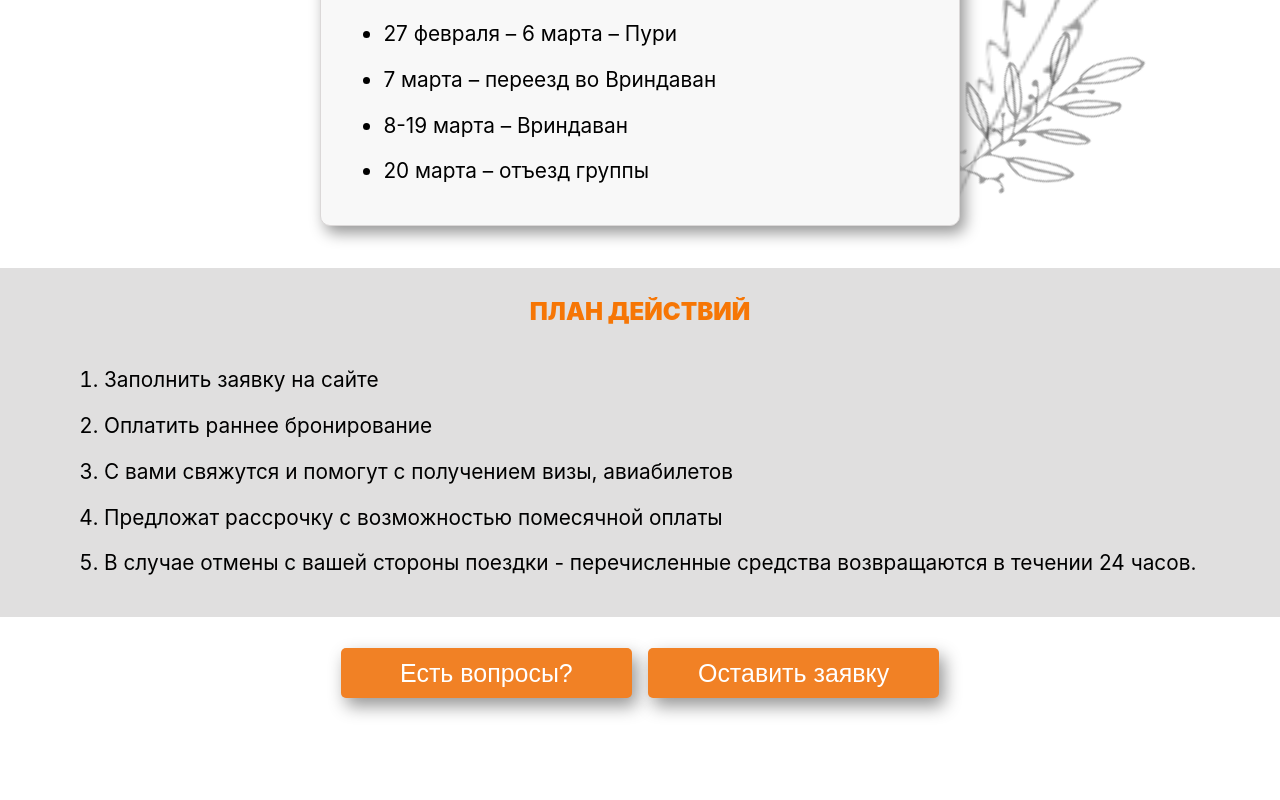
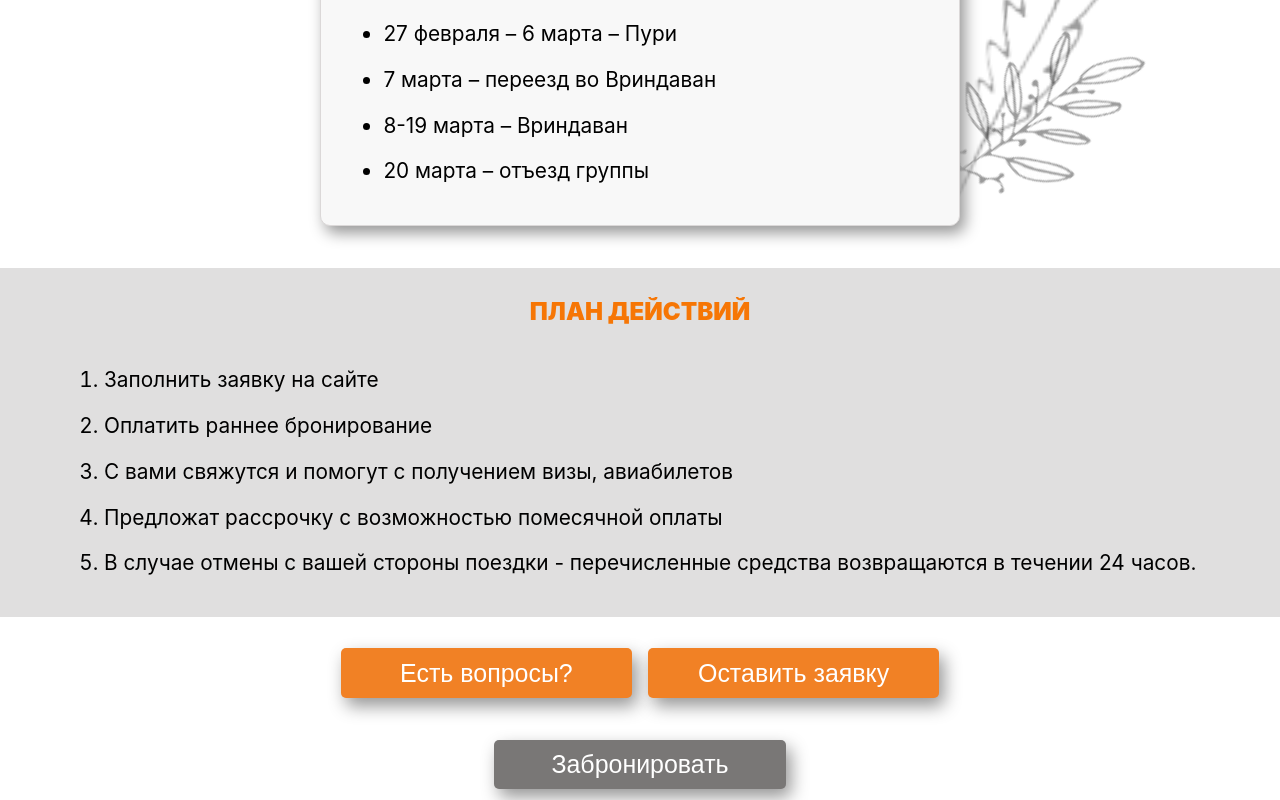
Before and after one commit to Lokteeva/India24, a React (Create React App) app: page / in a window 1280 px wide. Shown: the part 6708-7508 px from the top of the page. Before the commit the page ends 7437 px from the top, so only its background shows below. Built offline with nearby package versions, Linux system fonts and the light colour scheme.

Commit message:
бронь

```diff
--- a/src/App.jsx
+++ b/src/App.jsx
@@ -231,7 +231,9 @@ return(
   </div>
 
   <Btn/>
-
+  <center>
+  <a href="http://dukhovnayasemya.tilda.ws/pay" ><button className='btn3'>Забронировать</button></a>
+  </center>
 
 
 
```
